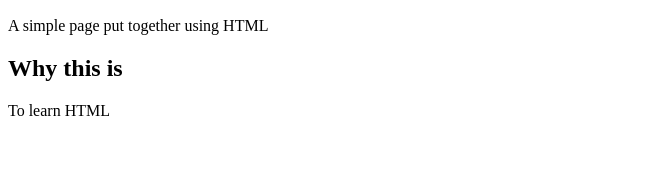
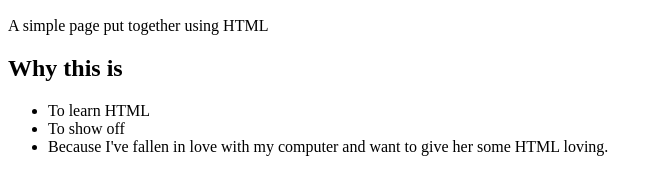
Before and after one commit to ZujanSelvanayagam/HTML-CSS, a plain HTML site: page index.html in a window 1280 px wide. Shown: the part 110-304 px from the top of the page, without its empty margins (0-663 px from the left). Drawn offline with Linux system fonts and the light colour scheme.

Commit message:
<ul>         <li>To learn HTML</li>         <li>To show off</li>         <li>Because I've fallen in love with my computer and want to give her some HTML loving.</li>     </ul>

```diff
--- a/index.html
+++ b/index.html
@@ -10,6 +10,10 @@
     <p>A simple page put together using HTML</p>
 
     <h2>Why this is</h2>
-    <p>To learn HTML</p>
+       <ul>
+        <li>To learn HTML</li>
+        <li>To show off</li>
+        <li>Because I've fallen in love with my computer and want to give her some HTML loving.</li>
+    </ul>
 </body>
 </html>
```
